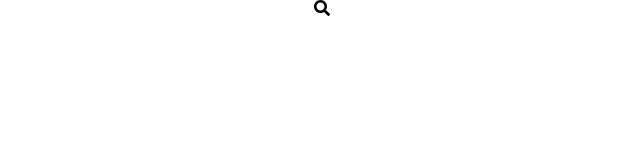
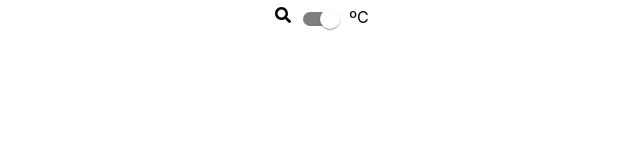
Before and after one commit to o-flores/Tech4Humans, a React (Create React App) app in the folder front-end/: page / in a window 1280 px wide. Shown: the top 160 px of the page, without its empty margins (318-958 px from the left). Built offline with nearby package versions, Linux system fonts and the light colour scheme.

Commit message:
feat: add switch component to toggle units

```diff
--- a/front-end/src/components/WeatherSearch/index.jsx
+++ b/front-end/src/components/WeatherSearch/index.jsx
@@ -1,6 +1,7 @@
 import React, { useState } from 'react';
 import './style.css';
 import { FaSearch } from 'react-icons/fa';
+import Switch from '@mui/material/Switch';
 import api from '../../services/api';
 import WeatherCard from '../WeatherCard';
 
@@ -14,8 +15,12 @@ function WeatherSearch() {
     e.preventDefault();
     const city = await api.searchCityByName(query, unit);
     setWeatherInfo(city);
-    setUnit('');
   }
+
+  const handleChange = (event) => {
+    if (event.target.checked) setUnit('metric');
+    else setUnit('imperial');
+  };
   return (
     <div>
       <FaSearch onClick={() => setIsInputActive(!isInputActive)} />
@@ -34,6 +39,12 @@ function WeatherSearch() {
           </button>
         </form>
       )}
+      <Switch
+        onChange={handleChange}
+        defaultChecked
+        color="default"
+      />
+      { unit === 'imperial' ? 'ºF' : 'ºC' }
       {
         weatherInfo && <WeatherCard cityInfo={weatherInfo} />
       }
```
